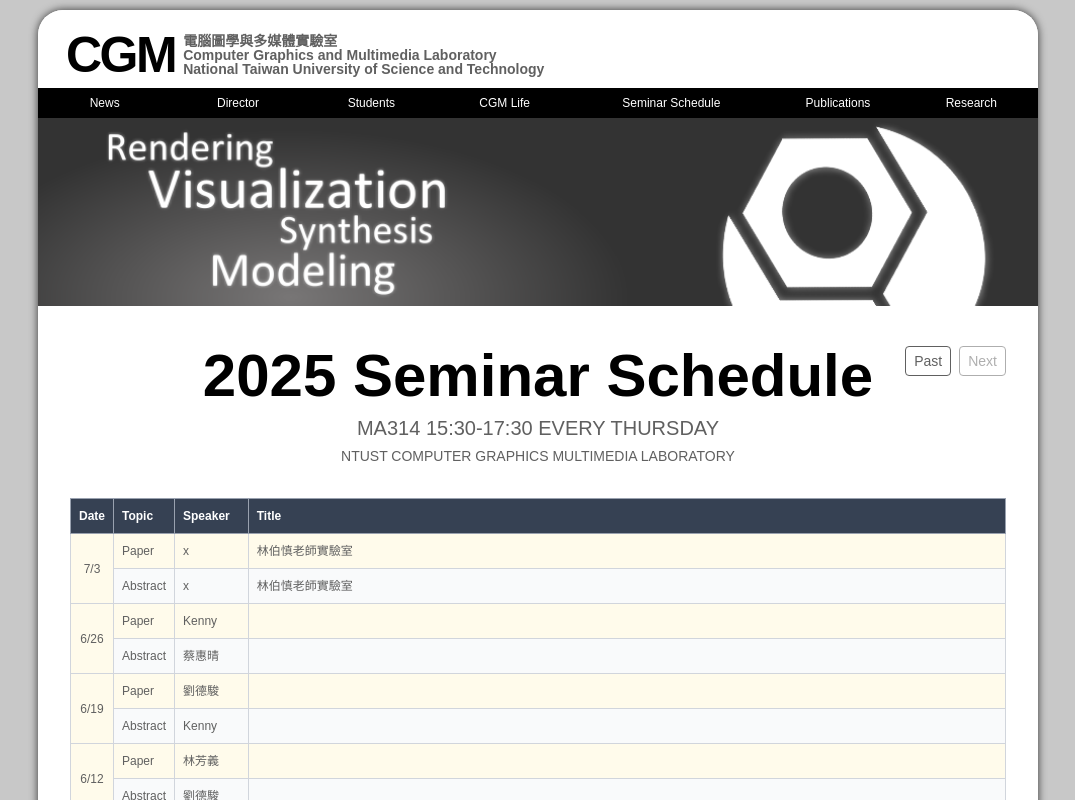
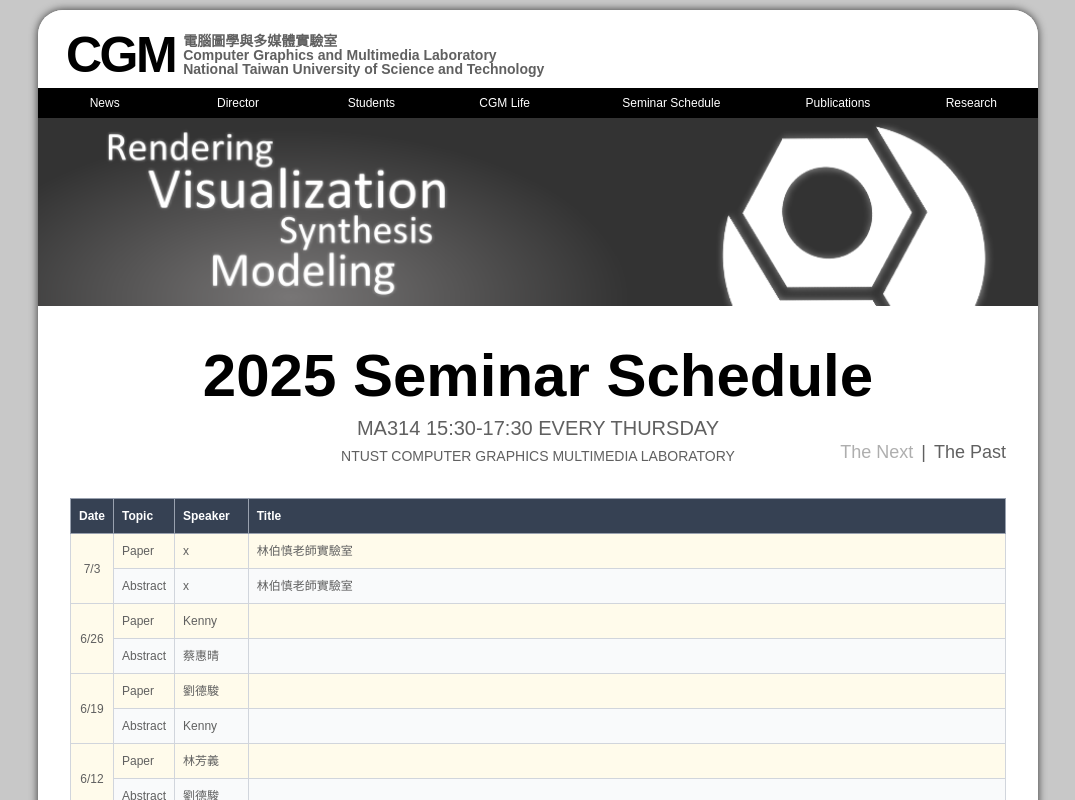
Before and after one commit to ntustRay/cgm-lab-website, a Next.js app: page /seminar-schedule in a window 1280 px wide. Shown: the top 800 px of the page, without its empty margins (102-1177 px from the left). Built offline with nearby package versions, Linux system fonts and the light colour scheme.

Commit message:
Update navigation buttons in SeminarSchedulePage for year selection

```diff
--- a/src/app/seminar-schedule/page.tsx
+++ b/src/app/seminar-schedule/page.tsx
@@ -57,20 +57,21 @@ export default function SeminarSchedulePage() {
           </p>
           <p className="text-sm mb-4">NTUST COMPUTER GRAPHICS MULTIMEDIA LABORATORY</p>
 
-          <div className="absolute right-0 top-0 text-sm flex gap-2">
+          <div className="absolute right-0 bottom-0 text-lg font-medium">
             <button
-              className="px-2 py-1 border rounded disabled:opacity-50"
+              className="hover:underline disabled:opacity-50 disabled:no-underline"
+              onClick={() => setCurrentYearIndex((i) => Math.min(years.length - 1, i + 1))}
+              disabled={currentYearIndex === years.length - 1}
+            >
+              The Next
+            </button>
+            <span className="mx-2">|</span>
+            <button
+              className="hover:underline disabled:opacity-50 disabled:no-underline"
               onClick={() => setCurrentYearIndex((i) => Math.max(0, i - 1))}
               disabled={currentYearIndex === 0}
             >
-              Past
-            </button>
-            <button
-              className="px-2 py-1 border rounded disabled:opacity-50"
-              onClick={() => setCurrentYearIndex((i) => Math.min(years.length - 1, i + 1))}
-              disabled={currentYearIndex === years.length - 1}
-            >
-              Next
+              The Past
             </button>
           </div>
         </div>
```
